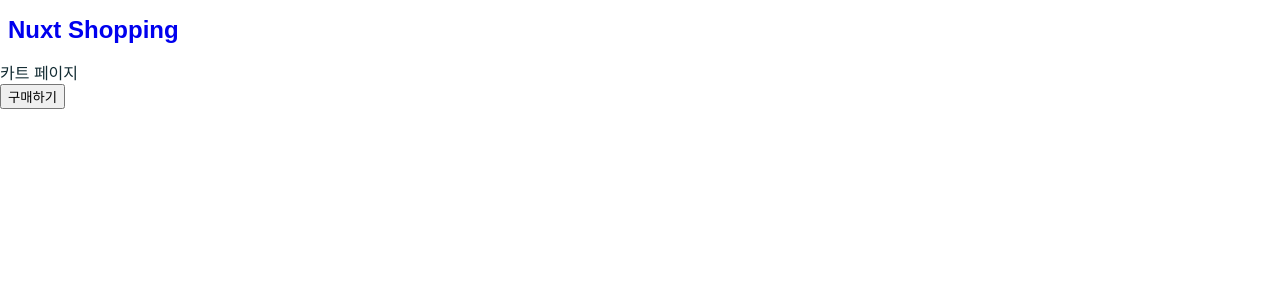
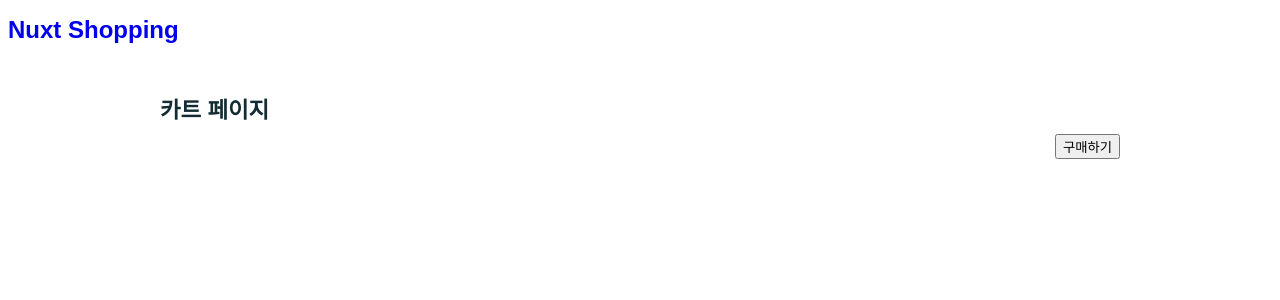
Before and after one commit to meloning/learn-nuxt, a Nuxt app: page /cart in a window 1280 px wide. Shown: the top 300 px of the page. Built offline with nearby package versions, Linux system fonts and the light colour scheme.

Commit message:
카트페이지 스타일 추가

```diff
--- a/pages/cart.vue
+++ b/pages/cart.vue
@@ -1,15 +1,18 @@
 <template>
-  <div>
-    <h1>카트 페이지</h1>
-    <div>
+  <div class="container">
+    <h1 class="list-title">카트 페이지</h1>
+    <div class="list-wrapper">
       <ul>
-        <li v-for="cartItem in $store.state.cartItems" :key="cartItem.id">
-          <img :src="cartItem.imageUrl" :alt="cartItem.name">
-          <p>{{ cartItem.name }}</p>
+        <li v-for="cartItem in $store.state.cartItems" :key="cartItem.id" class="list-item">
+          <img class="thumbnail" :src="cartItem.imageUrl" :alt="cartItem.name">
+          <div class="description">
+            <p>{{ cartItem.name }}</p>
+            <span>{{ cartItem.price }}</span>
+          </div>
         </li>
       </ul>
     </div>
-    <div>
+    <div class="extra-panel">
       <button>구매하기</button>
     </div>
   </div>
@@ -21,6 +24,35 @@ export default {
 }
 </script>
 
-<style>
+<style scoped>
+.container {
+  margin: 2rem 10rem;
+}
 
+.list-title {
+  font-weight: 700;
+  font-size: 1.4rem;
+}
+
+.list-wrapper {
+  margin: 0.4rem 0;
+}
+
+.list-item {
+  display: flex;
+}
+
+.thumbnail {
+  width: 100px;
+  height: 100px;
+}
+
+.description {
+  padding: 2rem 1rem;
+}
+
+.extra-panel {
+  text-align: right;
+  padding: 0.2rem 0;
+}
 </style>
--- a/store/index.js
+++ b/store/index.js
@@ -4,6 +4,10 @@ export const state = () => ({
 
 export const mutations = {
   addCartItem(state, cartItem) {
-    state.cartItems.push(cartItem)
+    const newCartItem = {
+      ...cartItem, // spread operator
+      imageUrl: `${cartItem.imageUrl}?random=${Math.random()}` // 동일한 주소에서 동일한 이미지를 가져오고 있기 때문에 캐싱될 확률이 있기에
+    }
+    state.cartItems.push(newCartItem)
   }
 }
```
